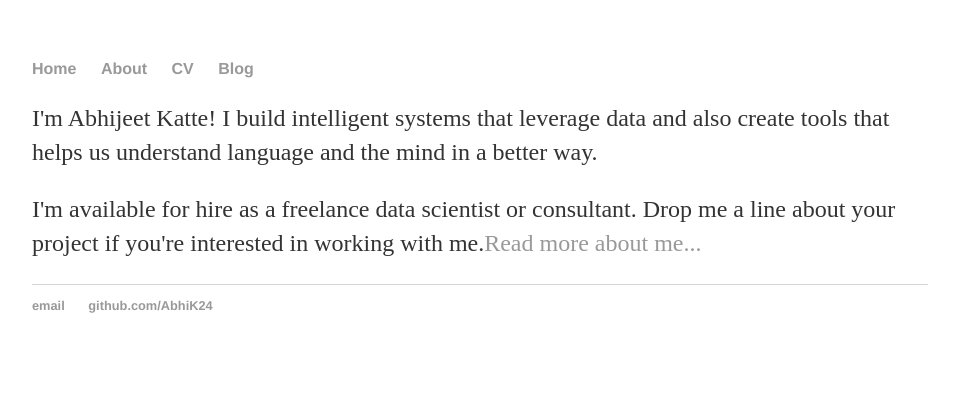
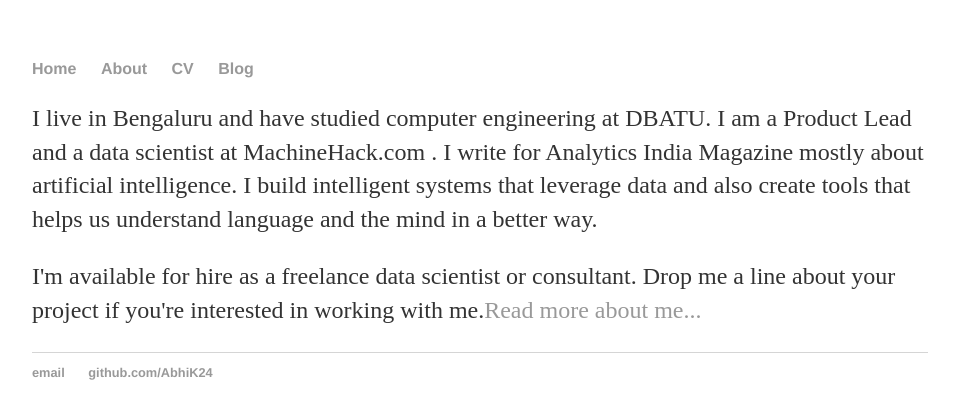
Before and after one commit to AbhiK24/abhik24.github.io, a Jekyll site: the page built from index.html, in a window 1280 px wide. Shown: the top 419 px of the page, without its empty margins (160-1115 px from the left). Built offline with Jekyll 4.4.1, drawn with Linux system fonts in a browser that asks for light colours.

Commit message:
Update index.html

```diff
--- a/index.html
+++ b/index.html
@@ -10,7 +10,10 @@ description: Abhijeet Katte is a Data Scientist , Creative Content Creator , Spe
 -->
 
 <div class="blurb">
-	<p class = "lead"> I'm Abhijeet Katte! I build intelligent systems that leverage data and also create tools that helps us understand language and the mind in a better way. </p>
+	<p class = "lead"> I live in Bengaluru and have studied computer engineering at DBATU. I am a Product Lead and a data scientist at MachineHack.com . I write for Analytics India Magazine mostly about artificial intelligence. I build intelligent systems that leverage data and also create tools that helps us understand language and the mind in a better way. </p>
+
+
+
 	<p> I'm available for hire as a freelance data scientist or consultant. Drop me a line about your project if you're interested in working with me.<a href="/about">Read more about me...</a></p>
 </div><!-- /.blurb -->
 
```
